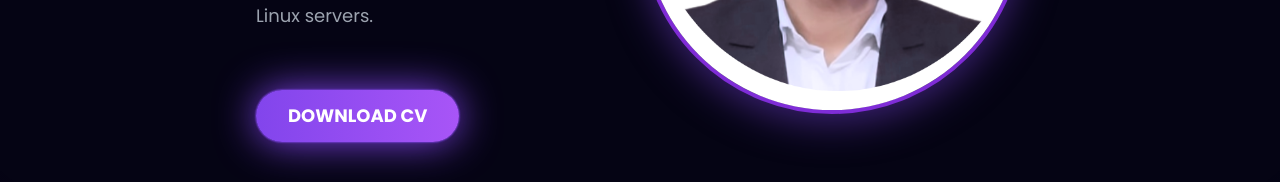
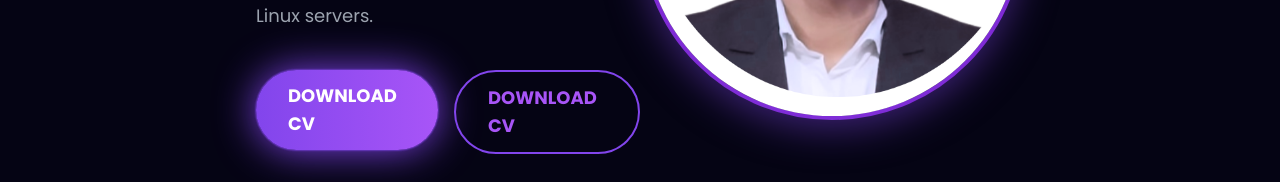
Before and after one commit to mahi720/portfolio, a React (Vite) app: page / in a window 1280 px wide. Shown: the part 618-800 px from the top of the page. Built offline with nearby package versions, Linux system fonts and the light colour scheme.

Commit message:
Refactor resume buttons for improved layout

```diff
--- a/src/components/About/About.jsx
+++ b/src/components/About/About.jsx
@@ -41,11 +41,13 @@ const About = () => {
           access control, and production deployment on aaPanel Linux servers.
           </p>
           {/* Resume Button */}
+         {/* Resume Buttons */}
+          <div className="flex flex-col md:flex-row items-center md:items-start gap-4 mt-5">
             <a
-            href="https://drive.google.com/file/d/17w5zMDeq9zCfWbFIqyQcaPtnZtDa-SFY/view?usp=sharing"
+              href="https://drive.google.com/file/d/1iA32T2kpE16ythaf8eD9naKZ2_dxSYUq/view?usp=sharing"
               target="_blank"
               rel="noopener noreferrer"
-            className="inline-block text-white py-3 px-8 rounded-full mt-5 text-lg font-bold transition duration-300 transform hover:scale-105"
+              className="text-white py-3 px-8 rounded-full text-lg font-bold transition duration-300 transform hover:scale-105"
               style={{
                 background: "linear-gradient(90deg, #8245ec, #a855f7)",
                 boxShadow: "0 0 2px #8245ec, 0 0 2px #8245ec, 0 0 40px #8245ec",
@@ -53,6 +55,16 @@ const About = () => {
             >
               DOWNLOAD CV
             </a>
+
+            <a
+              href="https://drive.google.com/file/d/1VCRusKlC5upp3G08ACI6mRalDKF9_ul1/view?usp=sharing"
+              target="_blank"
+              rel="noopener noreferrer"
+              className="text-[#a855f7] py-3 px-8 rounded-full text-lg font-bold border-2 border-[#8245ec] transition duration-300 transform hover:scale-105 hover:bg-[#8245ec] hover:text-white"
+            >
+              DOWNLOAD CV
+            </a>
+          </div>
         </div>
         {/* Right Side */}
         <div className="md:w-1/2 flex justify-center md:justify-end">
```
Lines whose indentation alone changed are shown as unchanged.
